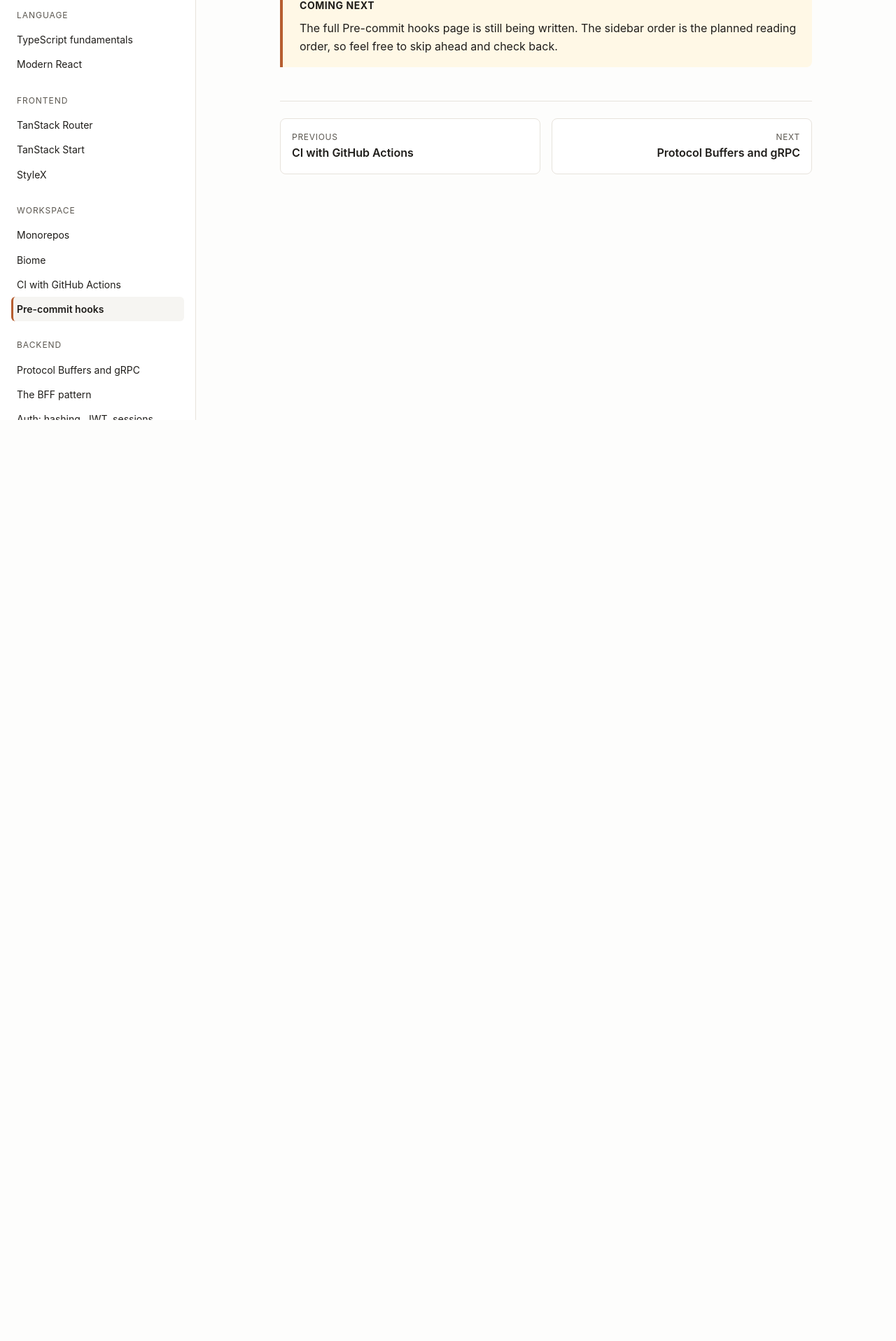
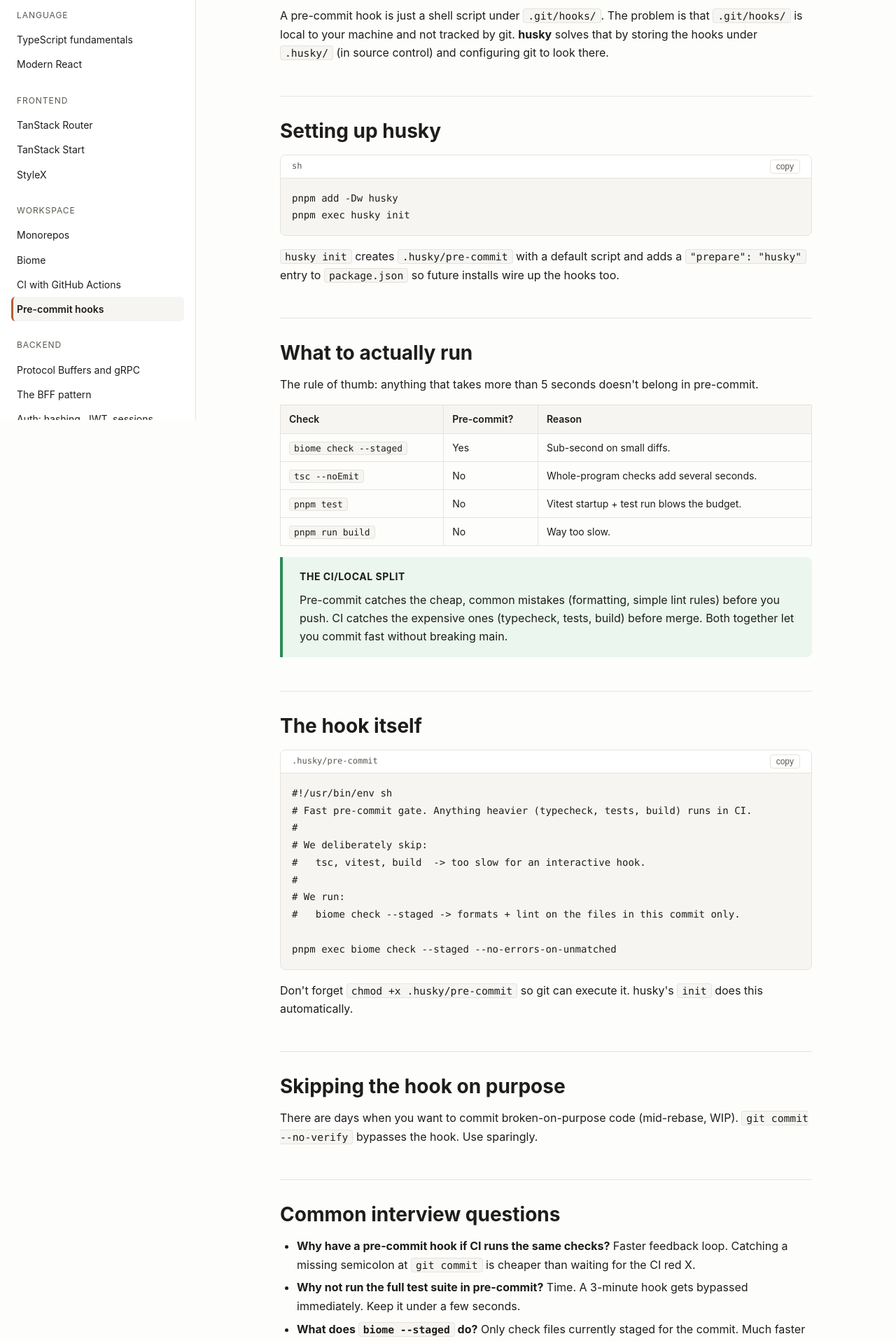
Before and after one commit to edriso/modern-fullstack-by-example, a React (Vite) app: page /pre-commit in a window 1280 px wide. Shown: the part 200-2116 px from the top of the page at 70% size. Before the commit the page ends 800 px from the top, so only its background shows below. Built offline with nearby package versions, Linux system fonts and the light colour scheme.

Commit message:
docs: pre-commit hooks page

```diff
--- a/src/routes/pre-commit.tsx
+++ b/src/routes/pre-commit.tsx
@@ -1,5 +1,6 @@
 import { createFileRoute } from "@tanstack/react-router";
-import { Stub } from "../components/Stub";
+import { Callout } from "../components/Callout";
+import { CodeBlock } from "../components/CodeBlock";
 import { TopicLayout } from "../components/TopicLayout";
 
 export const Route = createFileRoute("/pre-commit")({
@@ -12,9 +13,85 @@ function Page() {
 			slug="/pre-commit"
 			group="Workspace"
 			title="Pre-commit hooks"
-			tagline="husky and biome --staged for sub-second local checks."
+			tagline="A small script that runs every time you `git commit`. Used right, it catches the issues CI would catch, but in a second instead of three minutes."
 		>
-			<Stub what="Pre-commit hooks" />
+			<p>
+				A pre-commit hook is just a shell script under <code>.git/hooks/</code>. The
+				problem is that <code>.git/hooks/</code> is local to your machine and not
+				tracked by git. <strong>husky</strong> solves that by storing the hooks under
+				{" "}
+				<code>.husky/</code> (in source control) and configuring git to look there.
+			</p>
+
+			<h2>Setting up husky</h2>
+			<CodeBlock lang="sh">{`pnpm add -Dw husky
+pnpm exec husky init`}</CodeBlock>
+			<p>
+				<code>husky init</code> creates <code>.husky/pre-commit</code> with a default
+				script and adds a <code>"prepare": "husky"</code> entry to{" "}
+				<code>package.json</code> so future installs wire up the hooks too.
+			</p>
+
+			<h2>What to actually run</h2>
+			<p>The rule of thumb: anything that takes more than 5 seconds doesn't belong in pre-commit.</p>
+			<table>
+				<thead><tr><th>Check</th><th>Pre-commit?</th><th>Reason</th></tr></thead>
+				<tbody>
+					<tr><td><code>biome check --staged</code></td><td>Yes</td><td>Sub-second on small diffs.</td></tr>
+					<tr><td><code>tsc --noEmit</code></td><td>No</td><td>Whole-program checks add several seconds.</td></tr>
+					<tr><td><code>pnpm test</code></td><td>No</td><td>Vitest startup + test run blows the budget.</td></tr>
+					<tr><td><code>pnpm run build</code></td><td>No</td><td>Way too slow.</td></tr>
+				</tbody>
+			</table>
+
+			<Callout kind="tip" title="The CI/local split">
+				<p>
+					Pre-commit catches the cheap, common mistakes (formatting, simple lint
+					rules) before you push. CI catches the expensive ones (typecheck, tests,
+					build) before merge. Both together let you commit fast without breaking
+					main.
+				</p>
+			</Callout>
+
+			<h2>The hook itself</h2>
+			<CodeBlock lang="sh" filename=".husky/pre-commit">{`#!/usr/bin/env sh
+# Fast pre-commit gate. Anything heavier (typecheck, tests, build) runs in CI.
+#
+# We deliberately skip:
+#   tsc, vitest, build  -> too slow for an interactive hook.
+#
+# We run:
+#   biome check --staged -> formats + lint on the files in this commit only.
+
+pnpm exec biome check --staged --no-errors-on-unmatched`}</CodeBlock>
+			<p>
+				Don't forget <code>chmod +x .husky/pre-commit</code> so git can execute it.
+				husky's <code>init</code> does this automatically.
+			</p>
+
+			<h2>Skipping the hook on purpose</h2>
+			<p>
+				There are days when you want to commit broken-on-purpose code (mid-rebase,
+				WIP). <code>git commit --no-verify</code> bypasses the hook. Use sparingly.
+			</p>
+
+			<h2>Common interview questions</h2>
+			<ul>
+				<li>
+					<strong>Why have a pre-commit hook if CI runs the same checks?</strong>{" "}
+					Faster feedback loop. Catching a missing semicolon at <code>git commit</code>
+					{" "}
+					is cheaper than waiting for the CI red X.
+				</li>
+				<li>
+					<strong>Why not run the full test suite in pre-commit?</strong> Time. A
+					3-minute hook gets bypassed immediately. Keep it under a few seconds.
+				</li>
+				<li>
+					<strong>What does <code>biome --staged</code> do?</strong> Only check files
+					currently staged for the commit. Much faster than checking the whole repo.
+				</li>
+			</ul>
 		</TopicLayout>
 	);
 }
```
